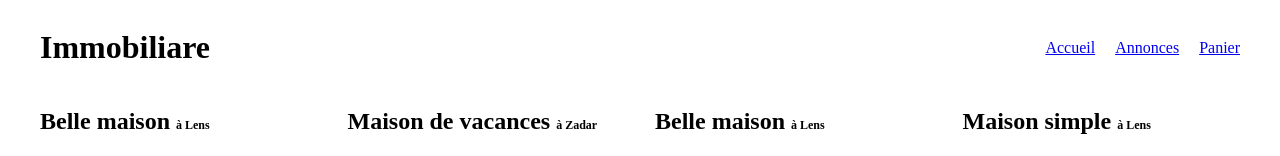
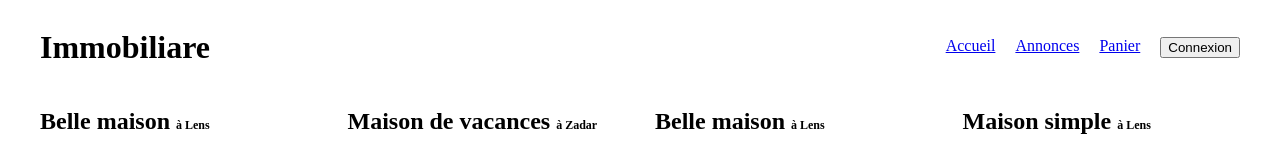
Before and after one commit to daw-2/angular-avance, an Angular app: page / in a window 1280 px wide. Shown: the top 156 px of the page. Built offline with nearby package versions, Linux system fonts and the light colour scheme.

Commit message:
Auth service

```diff
--- a/src/app/app.component.html
+++ b/src/app/app.component.html
@@ -5,6 +5,14 @@
             <a routerLink="/">Accueil</a>
             <a routerLink="/annonces">Annonces</a>
             <a routerLink="/panier">Panier</a>
+            <div *ngIf="!(authService.logged() | async); else notLogged">
+                <!-- @todo un input pour choisir son pseudo ? -->
+                <button (click)="authService.login('Fiorella')">Connexion</button>
+            </div>
+            <ng-template #notLogged>
+                <button (click)="authService.logout()">Déconnexion</button>
+                {{ authService.user | async | json }}
+            </ng-template>
         </nav>
     </header>
 
--- a/src/app/app.component.ts
+++ b/src/app/app.component.ts
@@ -1,4 +1,5 @@
-import { Component } from '@angular/core';
+import { Component, inject } from '@angular/core';
+import { AuthService } from './services/auth.service';
 
 @Component({
   selector: 'app-root',
@@ -7,4 +8,7 @@ import { Component } from '@angular/core';
 })
 export class AppComponent {
   title = 'Immobiliare';
+  // authService = inject(AuthService);
+
+  constructor(public authService: AuthService) {}
 }
--- a/src/app/services/auth.service.ts
+++ b/src/app/services/auth.service.ts
@@ -8,6 +8,8 @@ import { User } from '../models/user';
 export class AuthService {
   user: BehaviorSubject<User | null> = new BehaviorSubject<User | null>(null);
 
+  // @todo on pourrait aller chercher un token dans le localstorage
+
   logged(): Observable<boolean> {
     return this.user.pipe(
       map(user => user !== null)
@@ -15,6 +17,7 @@ export class AuthService {
   }
 
   login(username: string): void {
+    // @todo Post to API server
     this.user.next({ username });
   }
 
--- a/src/index.html
+++ b/src/index.html
@@ -1,5 +1,5 @@
 <!doctype html>
-<html lang="en">
+<html lang="fr">
 <head>
   <meta charset="utf-8">
   <title>Immobiliare</title>
```
